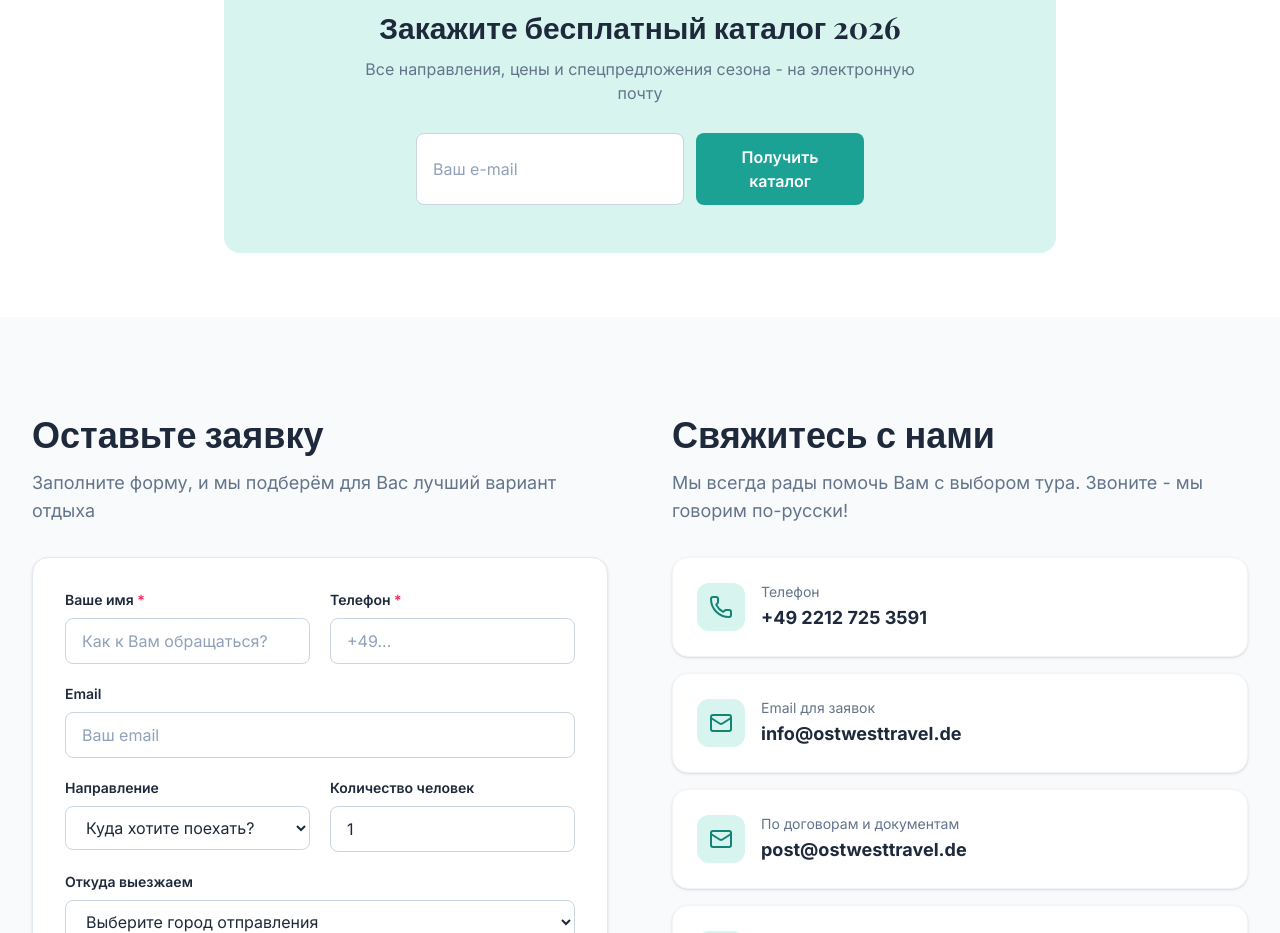
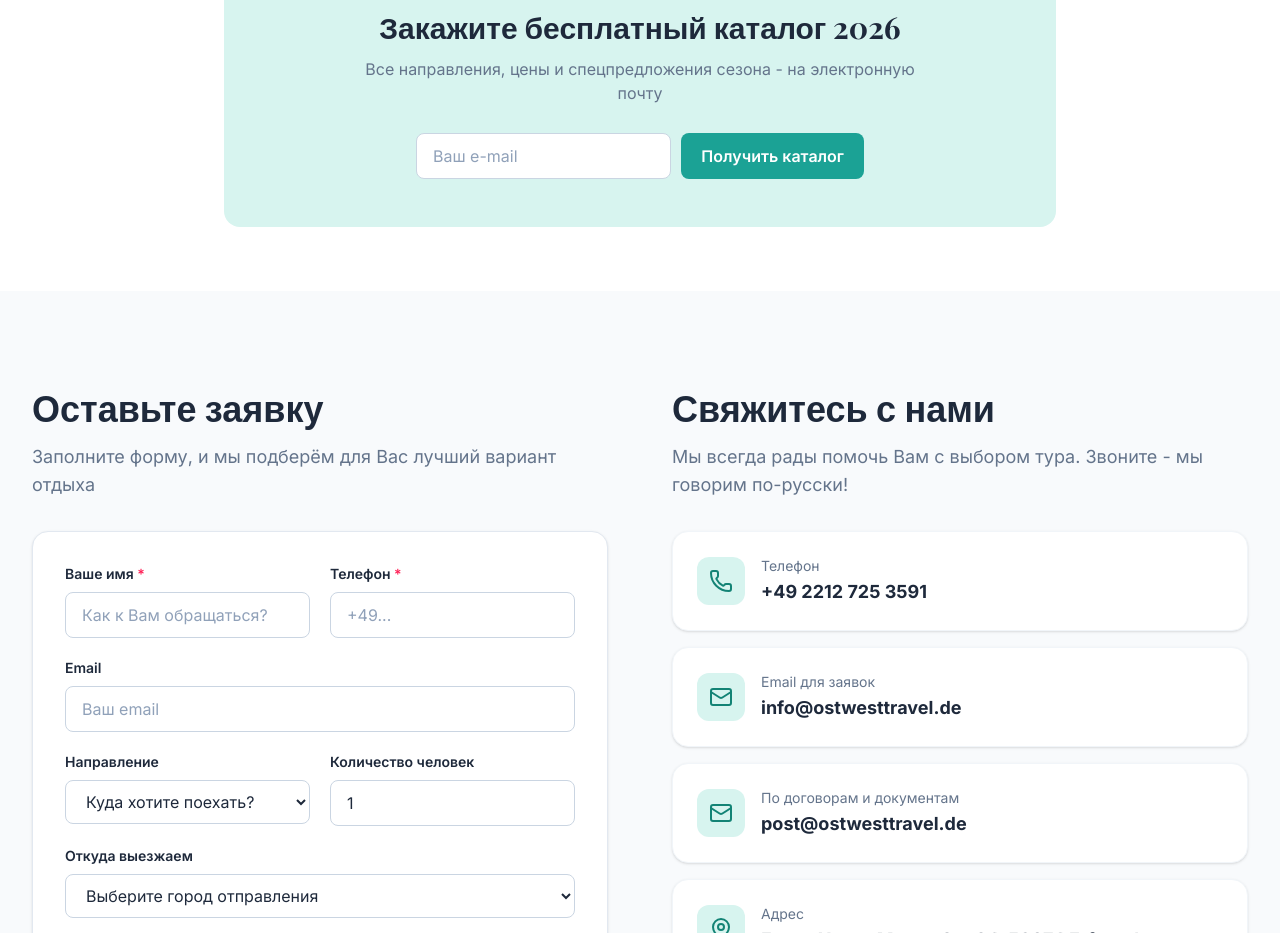
Before and after one commit to chokolate73/ost-west-reisen, a Next.js app: page / in a window 1280 px wide. Shown: the part 6300-7233 px from the top of the page. Built offline with nearby package versions, Linux system fonts and the light colour scheme.

Commit message:
Make catalog CTA form compact, keep button on one line
https://claude.ai/code/session_01C248XHzoj2vVH2rRg9pbiA

```diff
--- a/components/CatalogCta.tsx
+++ b/components/CatalogCta.tsx
@@ -41,7 +41,7 @@ export default function CatalogCta() {
           ) : (
             <form
               onSubmit={handleSubmit}
-              className="mx-auto mt-7 flex max-w-md flex-col gap-3 sm:flex-row"
+              className="mx-auto mt-7 flex max-w-md flex-col gap-2.5 sm:flex-row"
             >
               <label htmlFor="catalog-email" className="sr-only">
                 Ваш e-mail
@@ -52,11 +52,11 @@ export default function CatalogCta() {
                 type="email"
                 required
                 placeholder="Ваш e-mail"
-                className="flex-1 rounded-lg border border-slate-300 bg-white px-4 py-3 text-ink placeholder:text-slate-400 outline-none transition-colors focus:border-brand-500 focus:ring-2 focus:ring-brand-200"
+                className="min-w-0 flex-1 rounded-lg border border-slate-300 bg-white px-4 py-2.5 text-ink placeholder:text-slate-400 outline-none transition-colors focus:border-brand-500 focus:ring-2 focus:ring-brand-200"
               />
               <button
                 type="submit"
-                className="rounded-lg bg-brand-500 px-6 py-3 font-semibold text-white transition-colors hover:bg-brand-600"
+                className="shrink-0 whitespace-nowrap rounded-lg bg-brand-500 px-5 py-2.5 font-semibold text-white transition-colors hover:bg-brand-600"
               >
                 Получить каталог
               </button>
```
